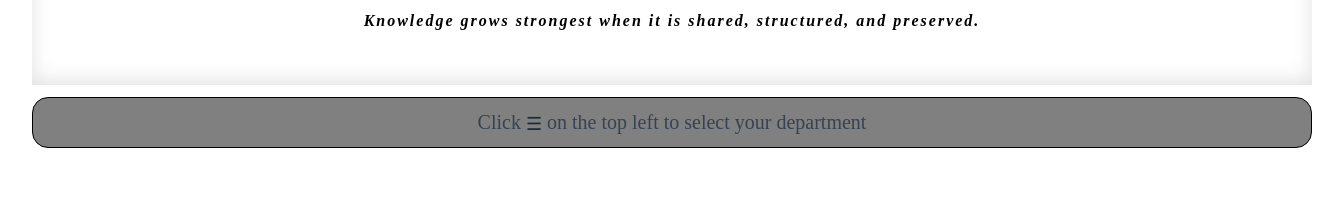
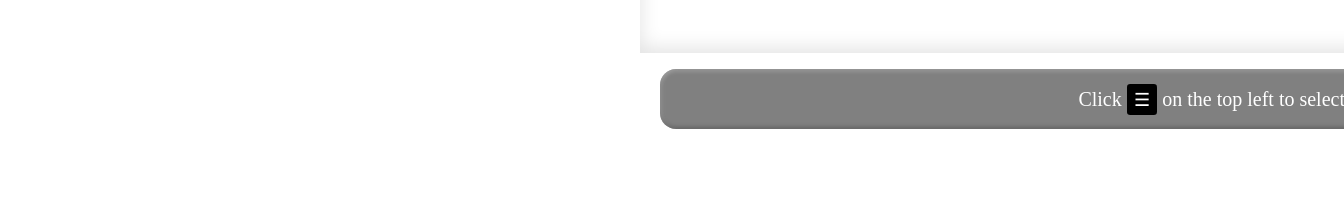
Before and after one commit to NOVA-PRJECT/fyimp-hub-main, a React (Vite) app: page / in a window 1280 px wide. Shown: the part 139-337 px from the top of the page, 1344 px wide, since content can reach past the window. Built offline with nearby package versions, Linux system fonts and the light colour scheme; no server answers; the database is empty; a web font is replaced by a local one.

Commit message:
homescreen before statcard

```diff
--- a/src/components/HomeView.jsx
+++ b/src/components/HomeView.jsx
@@ -12,6 +12,9 @@ function HomeView (){
      <p class="texthamhome">
   Click <span class="ham">&#9776;</span> on the top left to select your department
     </p>
+    <div className="statcard">
+
+    </div>
     </div>
     )
 }
--- a/src/styles/HomeView.css
+++ b/src/styles/HomeView.css
@@ -3,10 +3,11 @@
 
 
 .home{
+  position: fixed;
  background-color: white;
  width: 100vw;
  min-height: 100vh;
- margin-top: 4rem;
+ top: 4rem;
 }
 .quotediv{
   background-color: white;
@@ -32,23 +33,29 @@ box-shadow: inset 0 -4px 20px rgba(0, 0, 0, 0.12);
   animation: revealUp 1s ease-out forwards;
 }
 .texthamhome {
-  margin: 2rem;
-  padding: 0.5rem;
+  margin: 16px 20px;
+  padding: 14px 18px;
   border-radius: 1rem;
   background-color: grey;
-  border: 1px solid black;
   font-family:  serif;
   font-size: 20px;
   line-height: 1.6;
-  color: #374151;
-  margin: 12px 0;
+  color: white;
   text-align: center;
+  box-shadow:
+  inset 0 2px 4px rgba(255, 255, 255, 0.25),
+    inset 0 -2px 4px rgba(0, 0, 0, 0.25),
+    inset 2px 0 4px rgba(255, 255, 255, 0.15),
+    inset -2px 0 4px rgba(0, 0, 0, 0.15);
 }
 
 .texthamhome .ham {
   font-size: 18px;
-  color: #1f2937;
-  vertical-align: middle;
+  color: white;
+  background-color: black;
+  padding: 0.35rem 0.45rem 0.3rem 0.45rem;
+  border-radius: 0.2rem;
+
 }
 @keyframes revealUp {
   to {
@@ -56,3 +63,8 @@ box-shadow: inset 0 -4px 20px rgba(0, 0, 0, 0.12);
     transform: translateY(0);
   }
 }
+
+
+.statcard{
+  color: black;
+}
```
